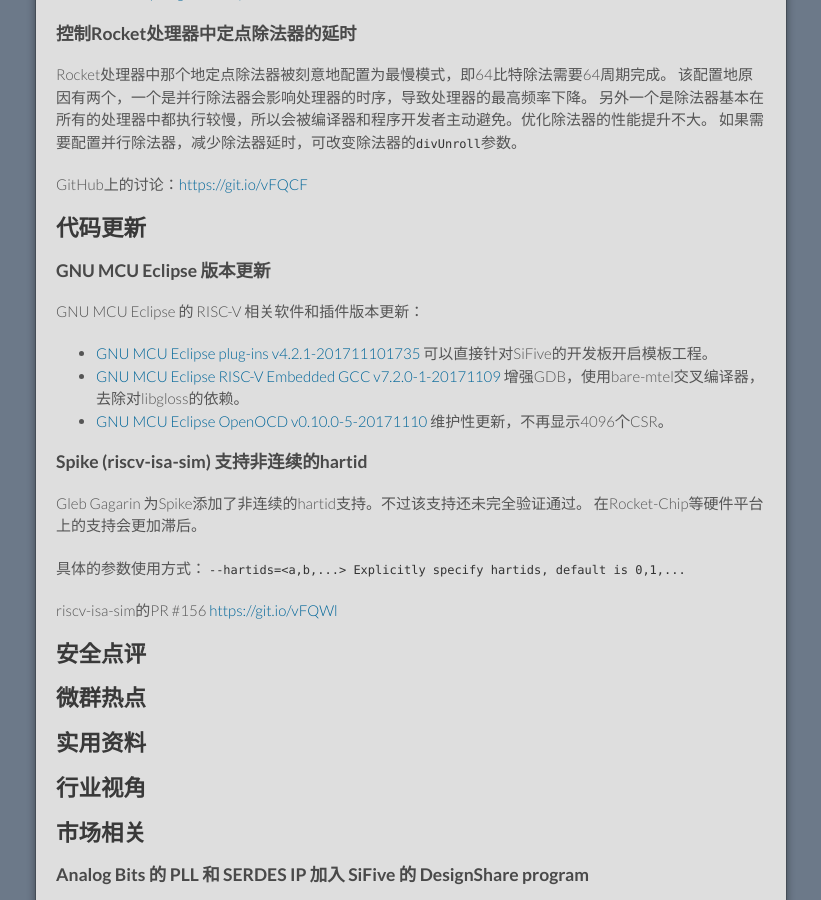
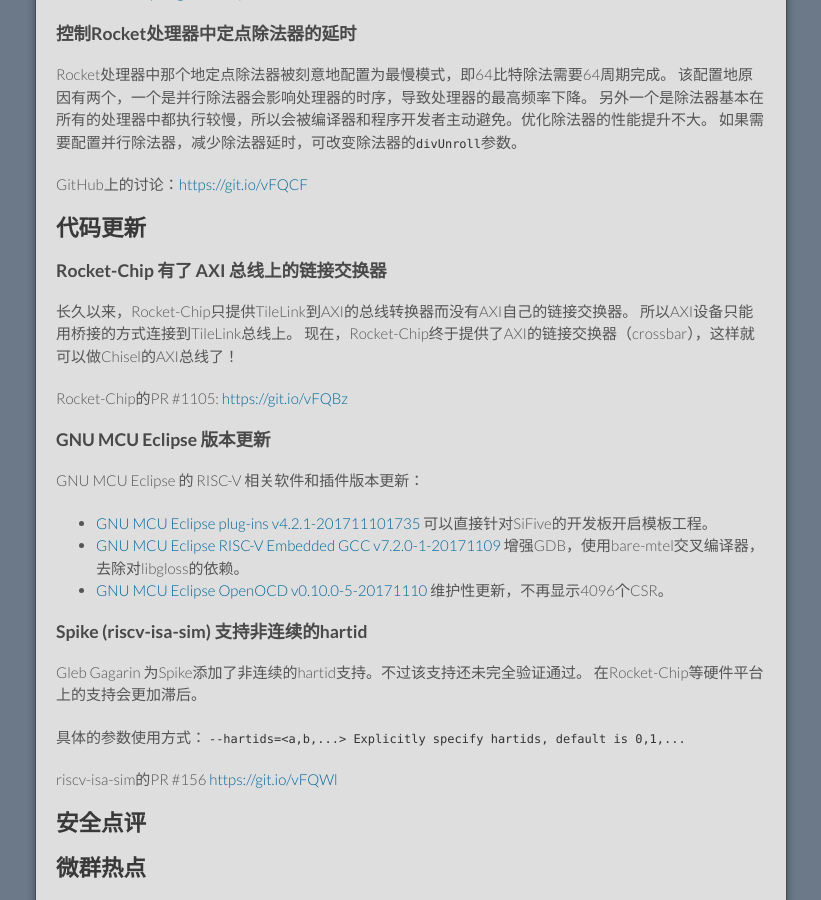
Before and after one commit to cnrv/home, a Jekyll site: the page built from bi-week-rpts/2017-11-23.md, in a window 1280 px wide and 900 px high, scrolled down 967 px. Shown: the whole window, without its empty margins (229-1050 px from the left). Built offline with Jekyll 4.4.1, drawn with Linux system fonts in a browser that asks for light colours; Markdown is read by kramdown in place of the engine named in the settings; comment, search, counter and statistics services are not loaded; our own code applies the rules of GitHub Pages for plain Markdown files.

Commit message:
AXI crossbar in Rocket-Chip

```diff
--- a/bi-week-rpts/2017-11-23.md
+++ b/bi-week-rpts/2017-11-23.md
@@ -51,6 +51,14 @@
 GitHub上的讨论：[https://git.io/vFQCF](https://github.com/freechipsproject/rocket-chip/issues/1114)
 
 ## 代码更新
+
+### Rocket-Chip 有了 AXI 总线上的链接交换器
+
+长久以来，Rocket-Chip只提供TileLink到AXI的总线转换器而没有AXI自己的链接交换器。
+所以AXI设备只能用桥接的方式连接到TileLink总线上。
+现在，Rocket-Chip终于提供了AXI的链接交换器（crossbar），这样就可以做Chisel的AXI总线了！
+
+Rocket-Chip的PR \#1105: [https://git.io/vFQBz](https://github.com/freechipsproject/rocket-chip/pull/1105)
 
 ### GNU MCU Eclipse 版本更新
 
```
